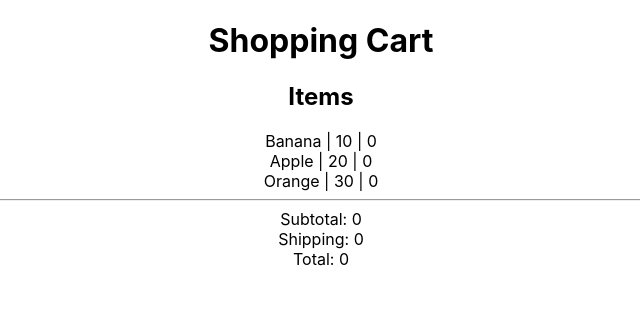
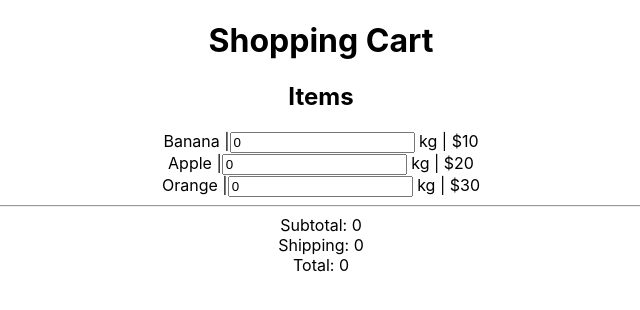
Before and after one commit to alexander215/shopping-cart, a React (Create React App) app: page / in a window 1280 px wide. Shown: the top 310 px of the page, without its empty margins (319-959 px from the left). Built offline with nearby package versions, Linux system fonts and the light colour scheme.

Commit message:
Change item weight to input field

```diff
--- a/src/components/LineItemContainer/LineItemContainer.js
+++ b/src/components/LineItemContainer/LineItemContainer.js
@@ -3,7 +3,10 @@ import React from 'react'
 const LineItemContainer = (props) => {
   return (
     <div>
-      {props.name} | {props.price} | {props.weight}
+      {props.name} |
+
+      <input type='number' min='0' value={props.weight} /> kg |
+      ${props.price}
     </div>
   )
 }
```
